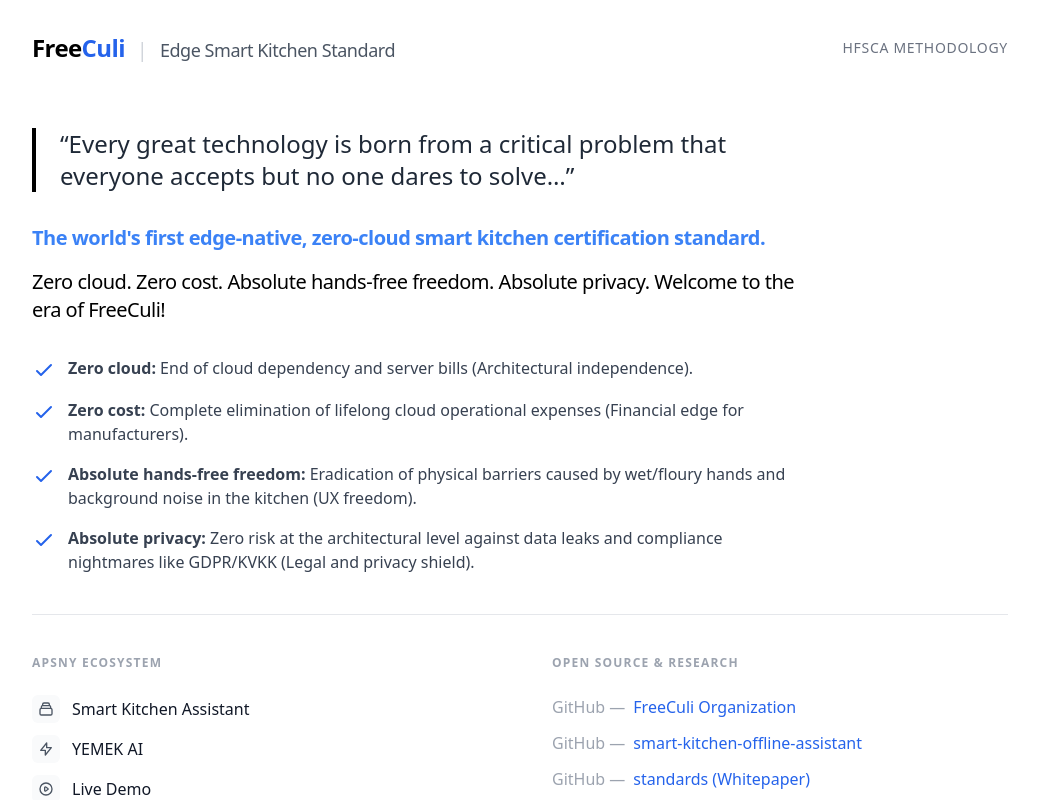
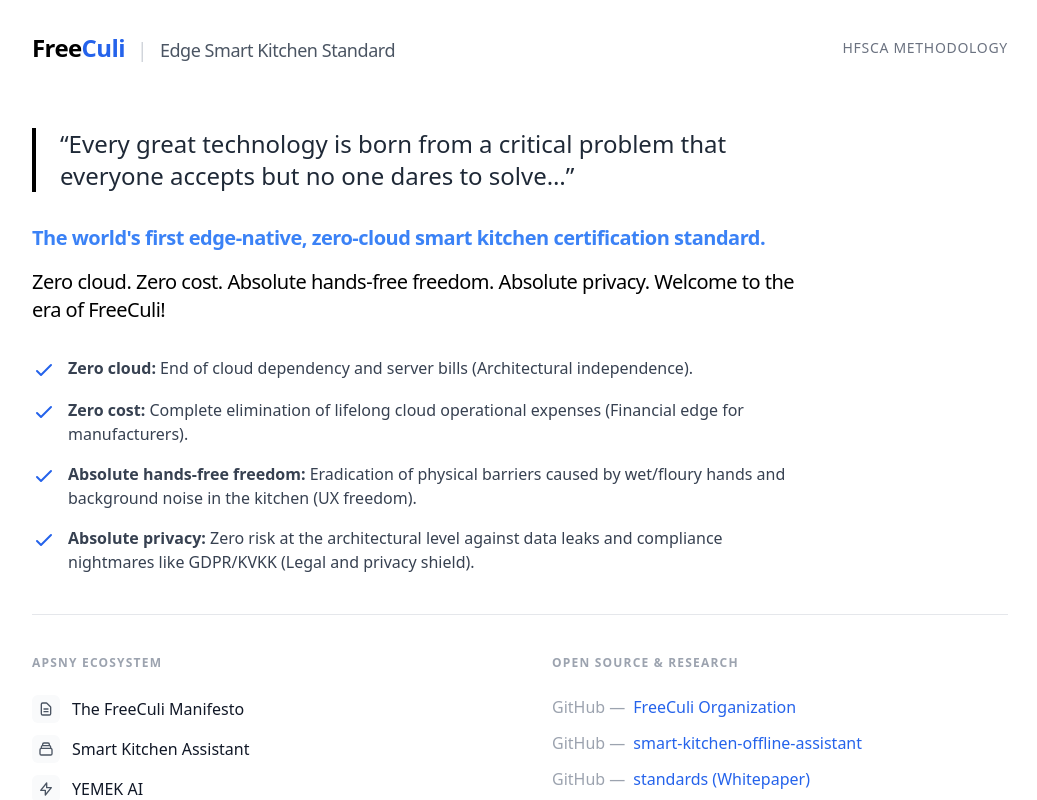
Before and after one commit to yemekyarismasi/freeculi, a Next.js app: page / in a window 1280 px wide. Shown: the top 800 px of the page, without its empty margins (120-1157 px from the left). Built offline with nearby package versions, Linux system fonts and the light colour scheme.

Commit message:
Marketing: Add Medium manifesto link to ecosystem list

```diff
--- a/src/app/page.js
+++ b/src/app/page.js
@@ -196,6 +196,14 @@
             <h3 className="text-xs font-bold text-gray-400 uppercase tracking-widest mb-6">APSNY Ecosystem</h3>
             <ul className="space-y-3">
               <li>
+                <a href="https://medium.com/@oytunciba/the-worlds-first-zero-cloud-smart-kitchen-standard-freeculi-3fdacc0678cb" target="_blank" rel="noopener noreferrer" className="group flex items-center gap-3 text-gray-900 hover:text-blue-600 transition-colors">
+                  <div className="w-7 h-7 flex items-center justify-center bg-gray-50 group-hover:bg-blue-50 transition-colors rounded-md">
+                    <svg className="w-4 h-4 text-gray-600 group-hover:text-blue-600" fill="none" stroke="currentColor" viewBox="0 0 24 24"><path strokeLinecap="round" strokeLinejoin="round" strokeWidth="2" d="M9 12h6m-6 4h6m2 5H7a2 2 0 01-2-2V5a2 2 0 012-2h5.586a1 1 0 01.707.293l5.414 5.414a1 1 0 01.293.707V19a2 2 0 01-2 2z"></path></svg>
+                  </div>
+                  <span className="font-normal text-base leading-none">The FreeCuli Manifesto</span>
+                </a>
+              </li>
+              <li>
                 <a href="https://smartkitchenassistant.com" target="_blank" rel="noopener noreferrer" className="group flex items-center gap-3 text-gray-900 hover:text-blue-600 transition-colors">
                   <div className="w-7 h-7 flex items-center justify-center bg-gray-50 group-hover:bg-blue-50 transition-colors rounded-md">
                     <svg className="w-4 h-4 text-gray-600 group-hover:text-blue-600" fill="none" stroke="currentColor" viewBox="0 0 24 24"><path strokeLinecap="round" strokeLinejoin="round" strokeWidth="2" d="M19 11H5m14 0a2 2 0 012 2v6a2 2 0 01-2 2H5a2 2 0 01-2-2v-6a2 2 0 012-2m14 0V9a2 2 0 00-2-2M5 11V9a2 2 0 012-2m0 0V5a2 2 0 012-2h6a2 2 0 012 2v2M7 7h10"></path></svg>
```
